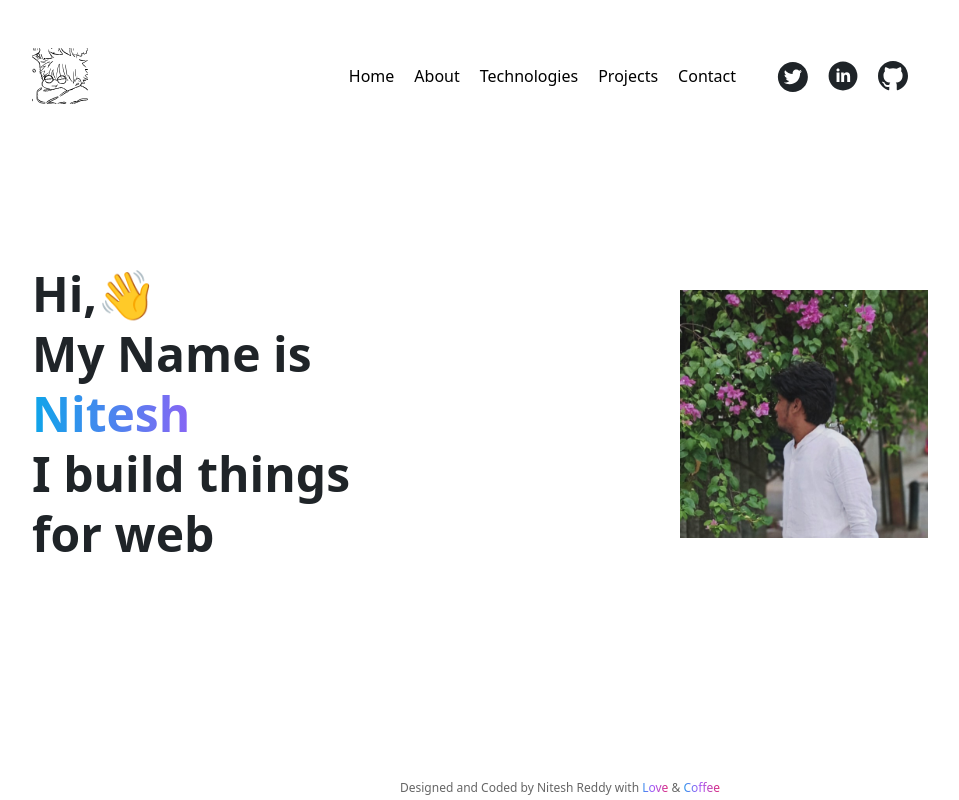
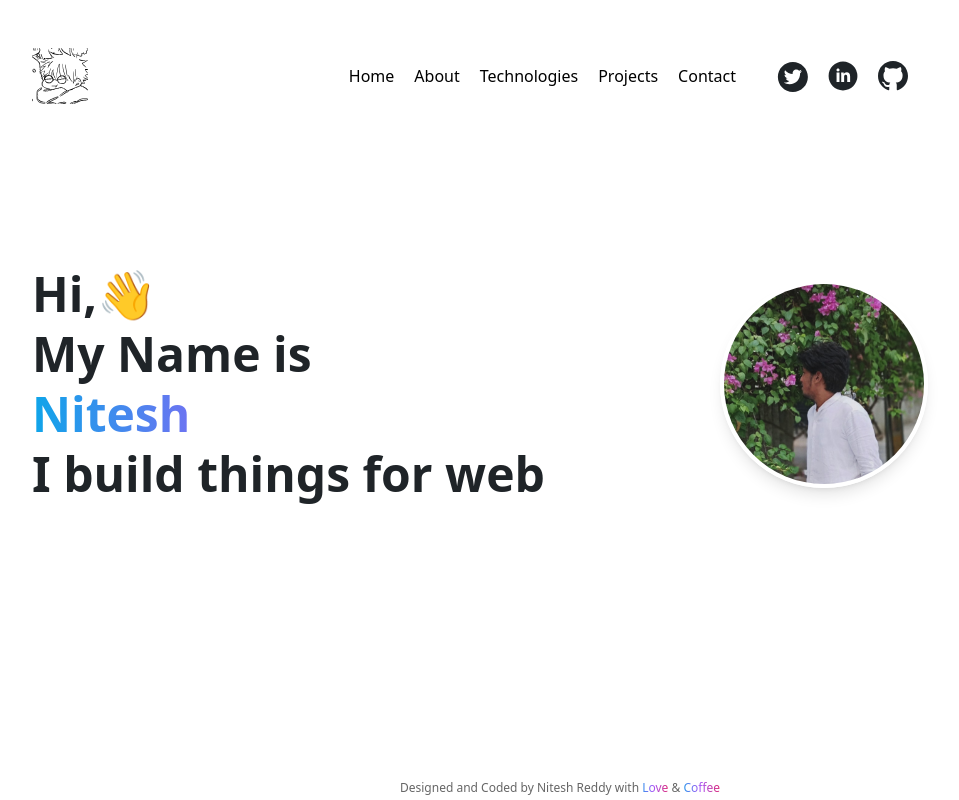
Before and after one commit to PanatiNitesh/Portfolio, a React (Create React App) app in the folder myself/: page / in a window 1280 px wide. Shown: the whole page, without its empty margins (160-1119 px from the left). Built offline with nearby package versions, Linux system fonts and the light colour scheme.

Commit message:
added image

```diff
--- a/myself/src/Pages/Home.js
+++ b/myself/src/Pages/Home.js
@@ -78,9 +78,15 @@ function Home() {
           {tagline}
         </h2>
       </div>
-      <div className="mt-5 md:mt-0">
-        <img ref={myimageref} className="w-1/2 md:ml-auto" src={img} alt="Nitesh" />
-      </div>
+<div className="mt-5 md:mt-0 flex justify-center md:justify-end">
+  <img
+    ref={myimageref}
+    className="w-40 h-40 md:w-52 md:h-52 object-cover rounded-full shadow-lg border-4 border-white"
+    src={img}
+    alt="Nitesh"
+  />
+</div>
+
     </main>
   );
 }
```
